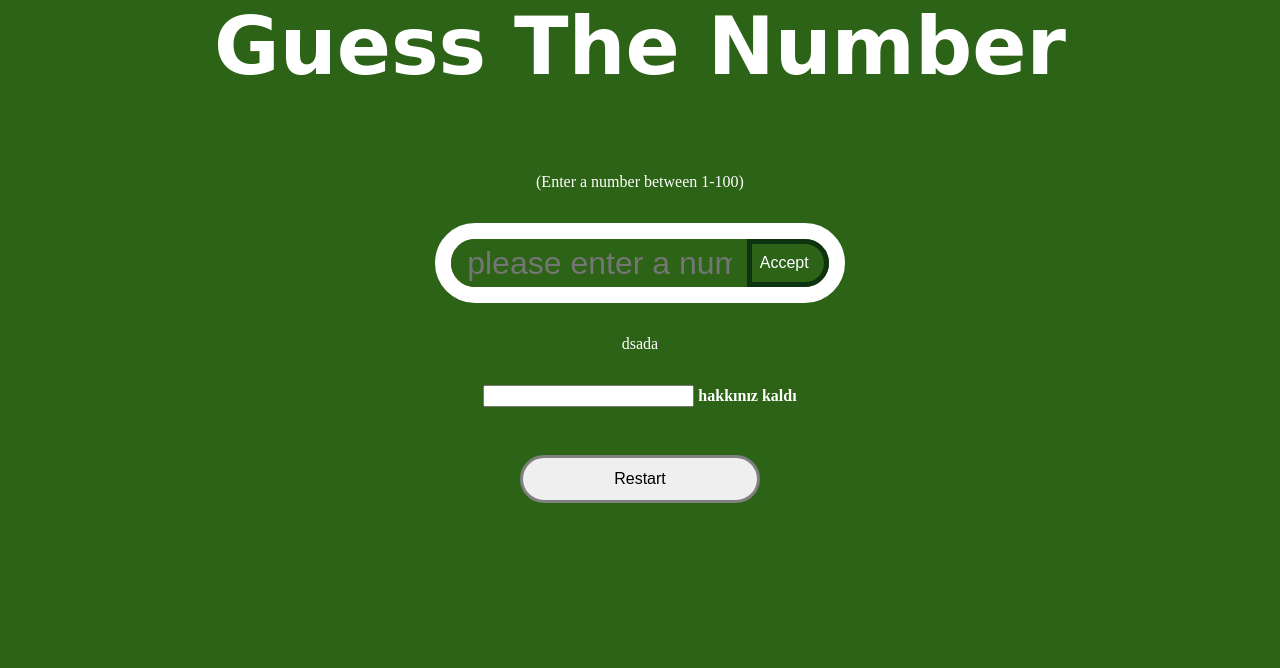
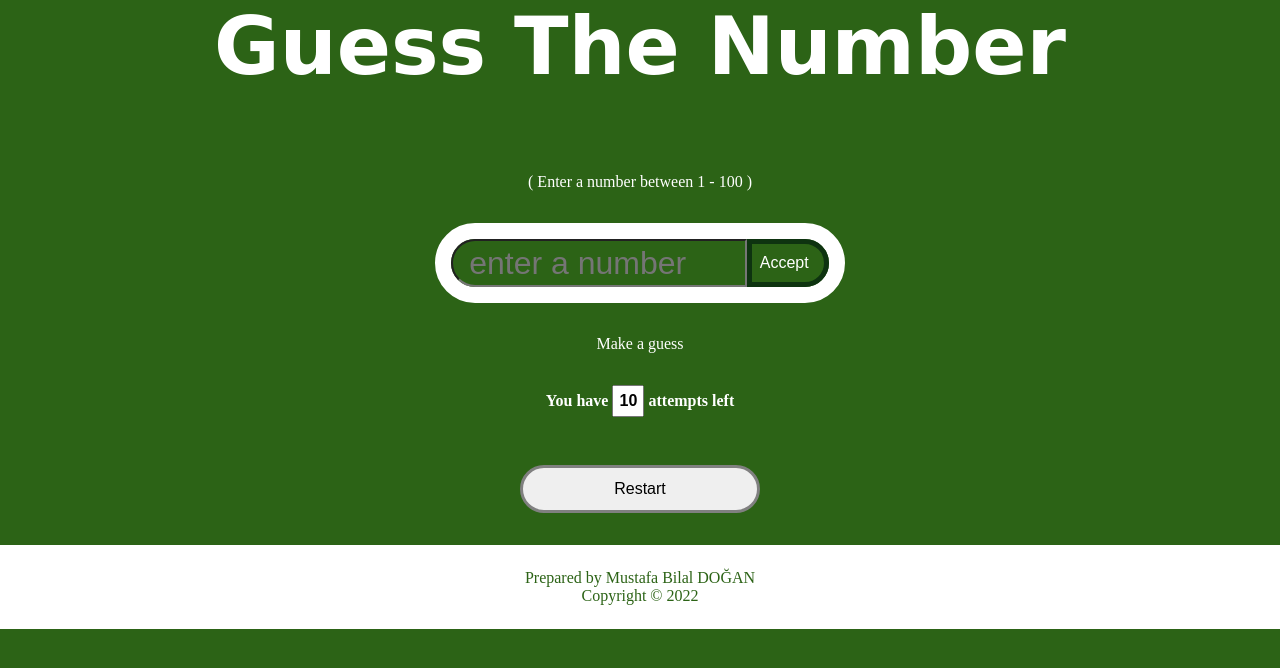
Before and after one commit to Doganmbd/JS---PROJECTS, a plain HTML site: page Guess The Number/index.html in a window 1280 px wide. Both pictures are taken after a click on the button "Restart". Drawn offline with Linux system fonts and the light colour scheme; a web font is replaced by a local one.

Commit message:
guess the number

```diff
--- a/Guess The Number/css/style.css
+++ b/Guess The Number/css/style.css
@@ -50,7 +50,7 @@ header{
     background-color: #2c6316;
 
 }
-.inpt{
+#inpt{
     width: 100%;
     height: 3rem;
     display: flex;
@@ -59,14 +59,12 @@ header{
     border-bottom-left-radius: 3rem;
     font-size: 2rem;
     background-color: #2c6316;
+    padding-left: 1rem;
+    color: aliceblue;
 
-
-
-    padding-left: 1rem;
-    border: none;
 }
 
-.btn{
+#btn{
     padding-right: 4rem;
     padding-left: 0.5rem;
     width: 4rem;
@@ -80,7 +78,7 @@ header{
     border: 5px solid rgb(14, 51, 16);
     color: white;
 }
-.btn:hover{
+#btn:hover{
     transform: scale(2);
 }
 
@@ -99,3 +97,19 @@ header{
     color: rgb(238, 12, 12);
     cursor: pointer;
 }
+.count-input{
+    width: 2rem;
+    height: 2rem;
+    text-align: center;
+    font-weight: 800;
+}
+
+footer {
+    width: 100%;
+    margin-top: 1rem;
+    text-align: center;
+    align-items: center;
+    padding: 1.5rem 0rem;
+    background-color: #FFF;
+    color: #2c6316;
+}
--- a/Guess The Number/index.html
+++ b/Guess The Number/index.html
@@ -15,30 +15,34 @@
 
 </head>
 <body>
-    <main>
+    <main id="formm" >
         <header>Guess The Number</header>
-        <form class="accept">
-            <p id="p1">(Enter a number between 1-100)</p>
+        <div class="accept">
+            <p id="p1">( Enter a number between <span id="down"> 1 </span>  -  <span id="up">100</span> )</p>
+        </div>
+        <form class="inpt1" name="formname">
+
+            <input id="inpt" type="number"  placeholder="enter a number" min="1" max="100" >
+            <button id="btn">Accept</button>
         </form>
-        <div class="inpt1">
 
-            <input class="inpt" type="number" placeholder="please enter a number" >
-            <button class="btn">Accept</button>
-
-
-
-        </div>
-        <p id="p2">dsada</p>
+        <p id="p2">Make a Guess</p>
 
         <div id="remainder" >
             <h3 class="count">
-                <input type="text"> hakkınız kaldı
+                You have  <input class="count-input" type="text">       attempts left
             </h3>
         </div>
         <div class="restart ">
             <button class="btn2">Restart</button>
         </div>
 
+
     </main>
+    <footer>
+        <p>Prepared by Mustafa Bilal DOĞAN</p>
+        <p>Copyright &#169; 2022</p>
+    </footer>
+    <script src="./js/app.js"></script>
 </body>
 </html>
--- a/Guess The Number/js/app.js
+++ b/Guess The Number/js/app.js
@@ -0,0 +1,76 @@
+const down = document.getElementById("down") ;
+const up = document.getElementById("up");
+const inputOne = document.getElementById("inpt");
+const btnOne = document.getElementById("btn");
+const textGuess = document.getElementById("p2");
+const remainder = document.querySelector(".count-input");
+const restart = document.querySelector(".btn2")
+
+
+// rastgele bir sayı belirlemem lazım ve kullanıcıdan onu bulmasını istemeliyiz.
+const answer = randomNumber() ;
+function randomNumber() {
+    return Math.floor(Math.random() * 100) + 1  ;
+
+}
+
+console.log(answer);
+//kullanıcı tahmin ettiği sayıyı girip butona bastığında cevap ile arasındaki bağlantıları kurmam lazım.
+
+remainder.value = 10 ;
+// bir tane gameOver = false tanımlayacam  ve işlemlerim sonucu buraya yönlendirecem.
+let gameOver = false ;
+
+const againGuess=[] ;
+btnOne.addEventListener("click" , e => {
+    e.preventDefault() ;
+
+    if(gameOver) return ;
+    // dışarıda bir againGuess=[] tanımlayacam ve içerisine girdiğim sayıları pushlayacam ki aynı sayıyı tekrar girdiğimde bana uyarı versin.
+    if(againGuess.includes(inputOne.value)){
+        textGuess.innerText=`You already guessed ${inputOne.value}`
+    }else {
+    if(inputOne.value > answer) {
+        textGuess.innerText ="enter smaller number";
+
+        up.innerText = inputOne.value ;
+
+    }
+    else if(inputOne.value < answer) {
+        textGuess.innerText ="enter a larger number";
+        down.innerText = inputOne.value ;
+
+    }
+    else{
+        textGuess.innerText =`you entered the correct number ${answer}`;
+    }
+
+    againGuess.push(inputOne.value) ;
+    remainder.value -= 1 ;
+    if(remainder.value == 0) {
+        textGuess.innerText = `you lost . The correct answer is ${answer}.`
+        gameOver = true // 10 yanlış cevaptan sonra true oldu.yukarıda if ile yaptığımız kod çalıştı ve return edip beni dışarı attı döngü bitti.
+
+    }
+    inputOne.value =""
+}
+})
+
+console.log(againGuess);
+
+restart.addEventListener("click" , () => {
+
+    gameOver = false ;
+    up.innerText = 100 ;
+    down.innerText = 1 ;
+    textGuess.innerText ="Make a guess" ;
+    remainder.value = 10 ;
+    inputOne.value ="" ;
+
+})
+
+/* restart.addEventListener("click" , e => {
+    e.preventDefault();
+    document.formname.reset() ;
+
+}) */
```
